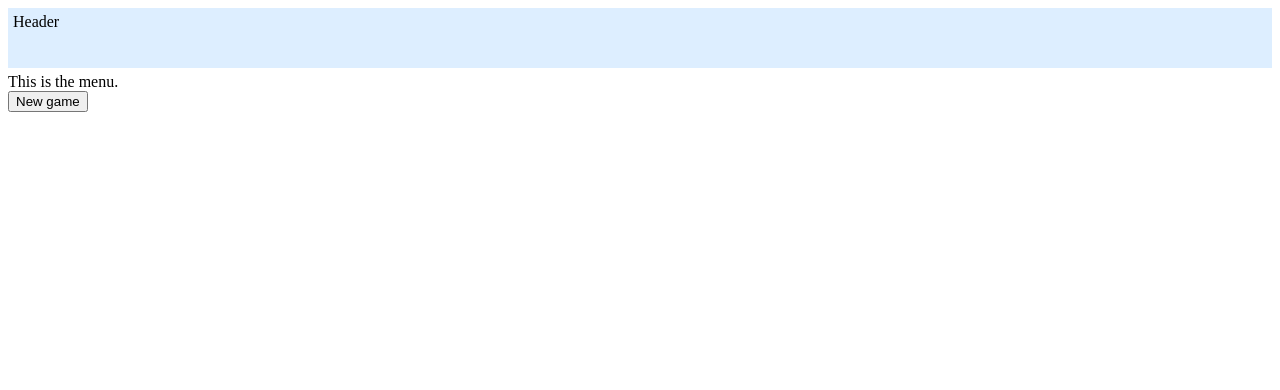
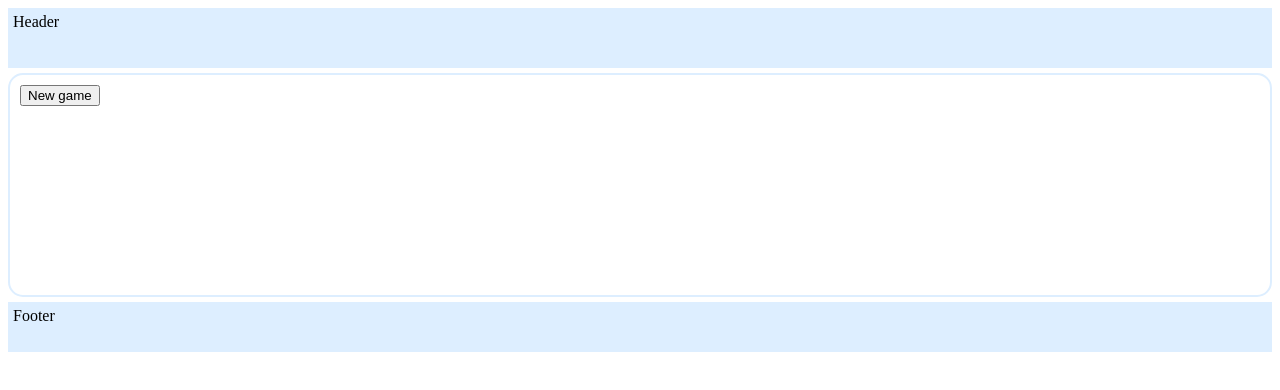
Before and after one commit to Tetrinity/idle, a website: page app/index.html at #/menu in a window 1280 px wide. Drawn offline with nearby package versions, Linux system fonts and the light colour scheme; some packages are replaced by stand-ins of ours.

Commit message:
Added basic LESS for the main application template

```diff
--- a/app/components/menu/menu.html
+++ b/app/components/menu/menu.html
@@ -1,5 +1,3 @@
-{{ message }}
-
 <div>
     <button id="newGame" data-ng-click="newGame()">New game</button>
 </div>
--- a/app/index.html
+++ b/app/index.html
@@ -14,7 +14,11 @@
             Header
         </div>
 
-        <div ng-view></div>
+        <div ng-view class="body"></div>
+
+        <div class="footer">
+            Footer
+        </div>
 
         <script src="bower_components/angular/angular.min.js"></script>
         <script src="bower_components/angular-route/angular-route.min.js"></script>
--- a/app/less/app.less
+++ b/app/less/app.less
@@ -23,10 +23,25 @@ THE SOFTWARE.
 */
 
 @outsideBackgroundColour: #DDEEFF;
+@outsideMargin: 5px;
 
 .header {
     background-color: @outsideBackgroundColour;
     min-height: 50px;
     padding: 5px;
-    margin-bottom: 5px;
+    margin-bottom: @outsideMargin;
 }
+
+.body {
+    border: 2px solid @outsideBackgroundColour;
+    border-radius: 15px;
+    padding: 10px;
+    min-height: 200px;
+}
+
+.footer {
+    background-color: @outsideBackgroundColour;
+    min-height: 40px;
+    padding: 5px;
+    margin-top: @outsideMargin;
+}
```
Also changed, not shown: app/css/app.css, 1 other file.
